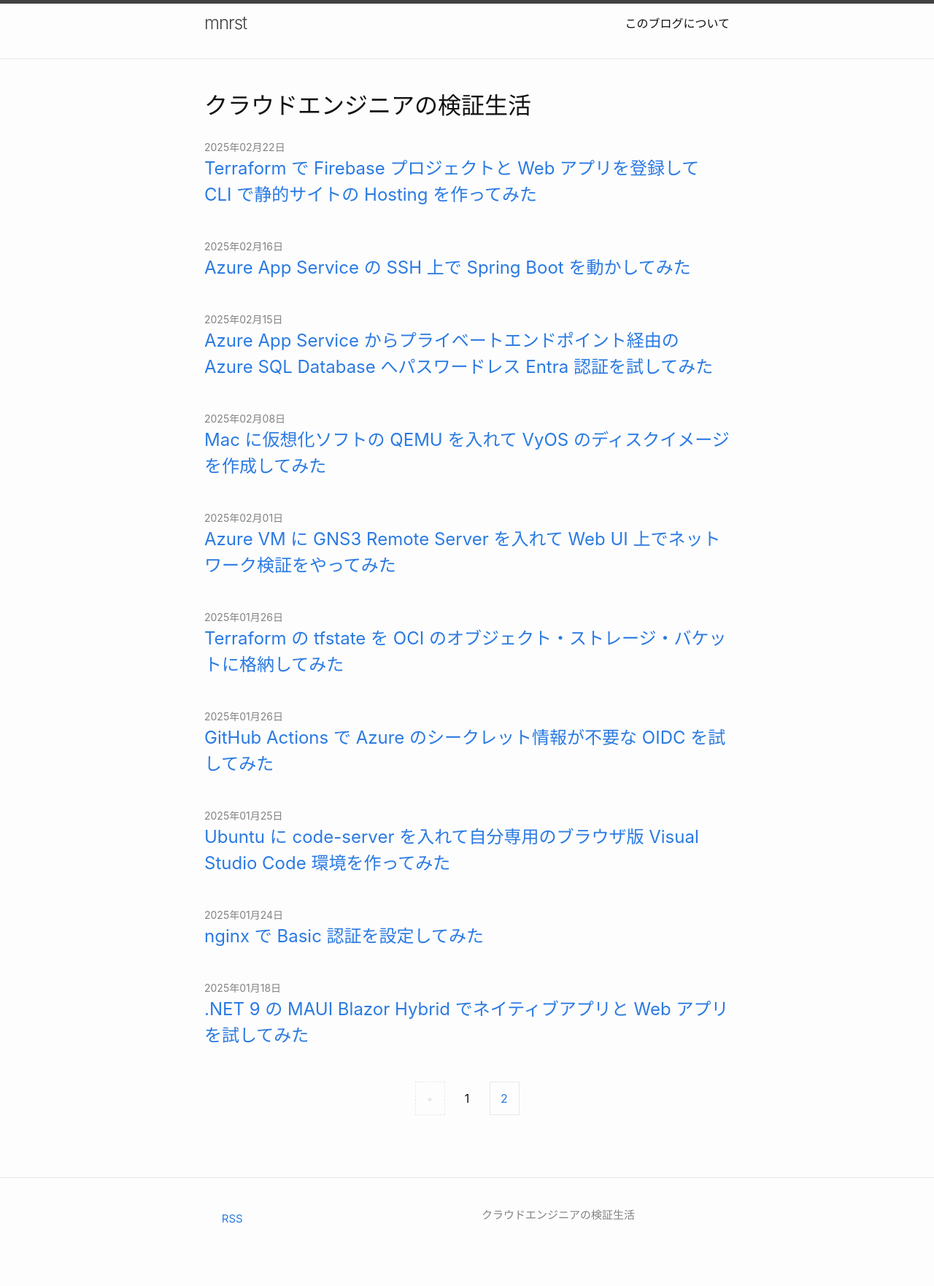
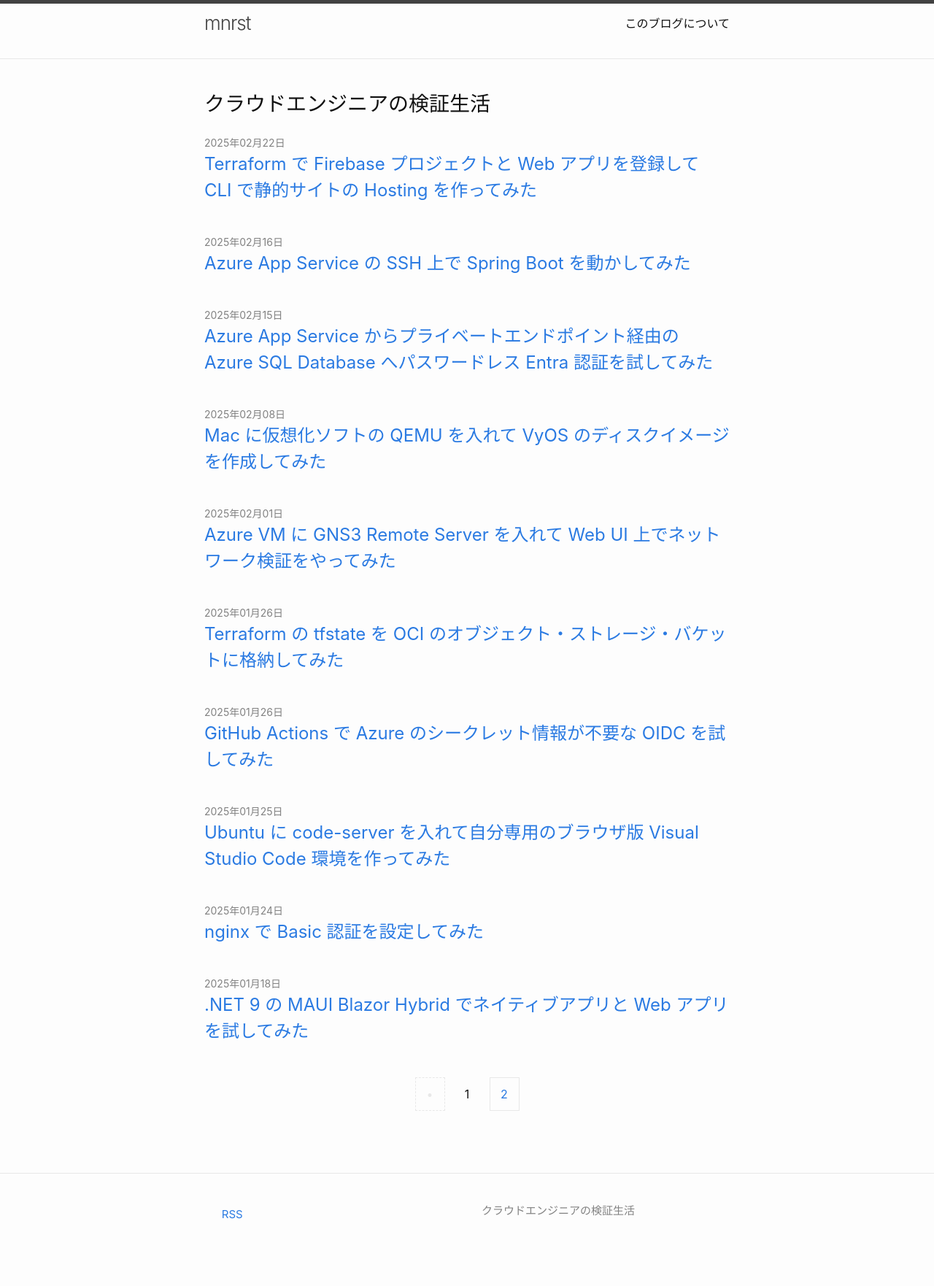
Before and after one commit to mnrst/mnrst.github.io, a Jekyll site: the page built from index.html, in a window 1280 px wide. Shown: the whole page at 73% size. Built offline with Jekyll 4.4.1, drawn with Linux system fonts in a browser that asks for light colours; the list of posts is cut into pages by our own code.

Commit message:
update _sass/minima/_layout.scss

```diff
--- a/_sass/minima/_layout.scss
+++ b/_sass/minima/_layout.scss
@@ -12,7 +12,7 @@
 }
 
 .site-title {
-  @include relative-font-size(1.5);
+  @include relative-font-size(1.625);
   font-weight: 300;
   letter-spacing: -1px;
   margin-bottom: 0;
@@ -206,7 +206,7 @@
 }
 
 .page-heading {
-  @include relative-font-size(2);
+  @include relative-font-size(1.75);
 }
 
 .post-list-heading {
```
